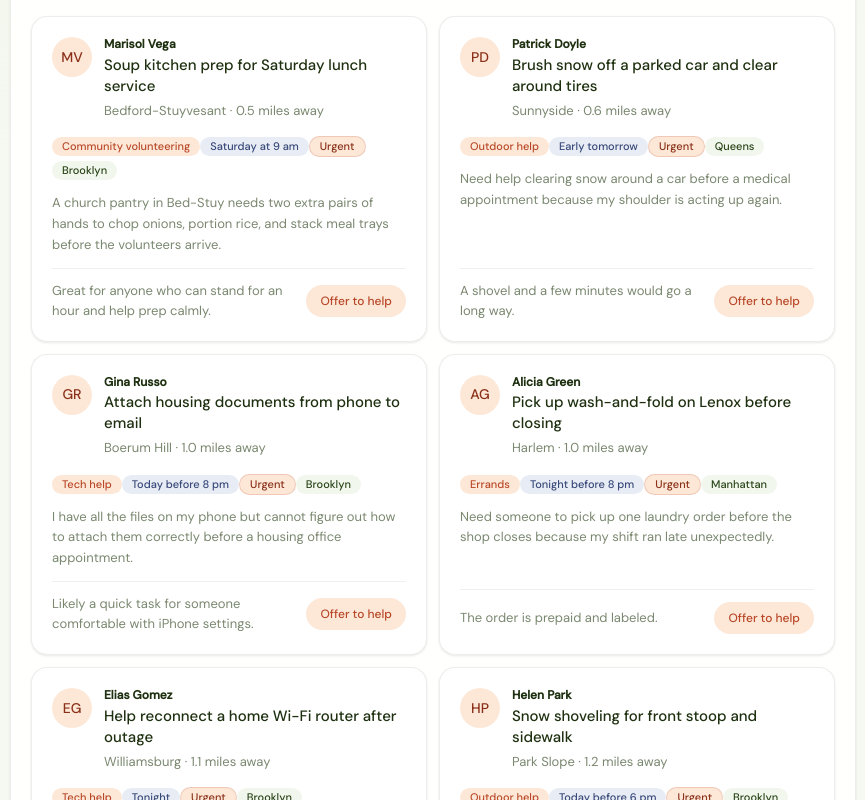
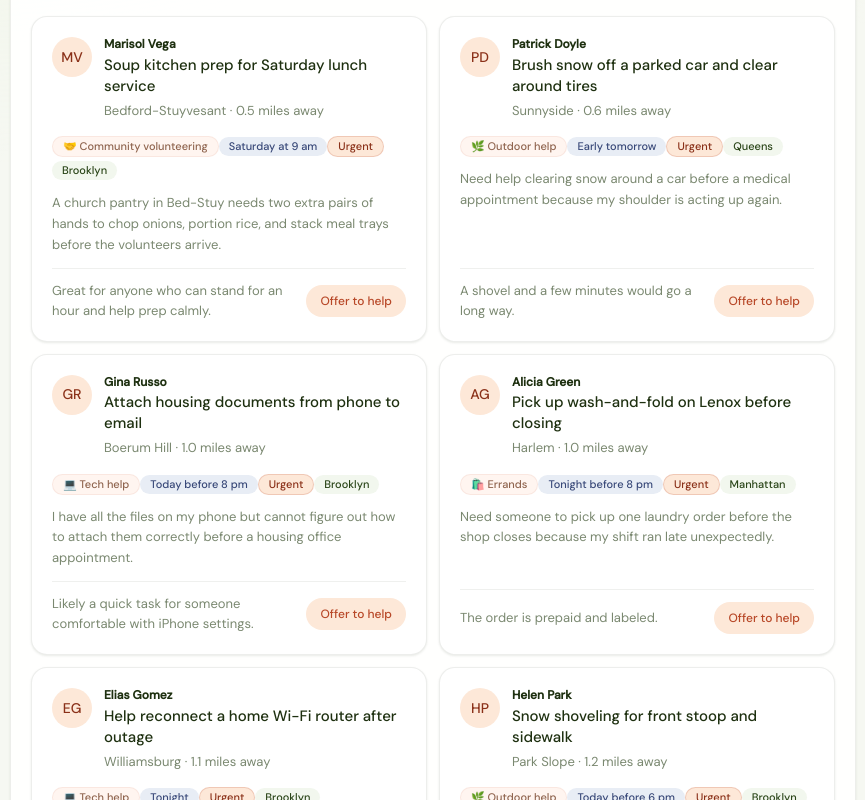
Before and after one commit to sarajakub/gather, a Next.js app: page /home in a window 1280 px wide. Shown: the part 1000-1800 px from the top of the page, without its empty margins (56-921 px from the left). Built offline with nearby package versions, Linux system fonts and the light colour scheme.

Commit message:
add emojis to pills

```diff
--- a/app/globals.css
+++ b/app/globals.css
@@ -917,8 +917,9 @@ select {
 }
 
 .badge-need {
-  background: var(--color-peach-100);
-  color: var(--color-peach-700);
+  background: var(--color-peach-50);
+  color: #8f644e;
+  border: 1px solid rgba(184, 72, 40, 0.08);
 }
 
 .badge-skill {
--- a/components/home-page.tsx
+++ b/components/home-page.tsx
@@ -34,6 +34,22 @@ function getUrgencyBadgeClass(urgency: HelpRequest["urgency"]) {
   if (urgency === "Urgent") return "badge-urgent";
   if (urgency === "New") return "badge-new";
   return "badge-open";
+}
+
+function getCategoryLabel(category: HelpRequest["category"]) {
+  const categoryEmojiMap: Record<HelpRequest["category"], string> = {
+    "Food support": "🍲",
+    "Outdoor help": "🌿",
+    "Moving help": "📦",
+    Errands: "🛍️",
+    "Home help": "🪜",
+    "Community volunteering": "🤝",
+    "Family support": "🏡",
+    "Tech help": "💻",
+    "Care visits": "💛",
+  };
+
+  return `${categoryEmojiMap[category]} ${category}`;
 }
 
 function getInitials(name: string | null | undefined) {
@@ -291,7 +307,9 @@ export default function HomePage() {
                       </div>
 
                       <div className="card-post-badges">
-                        <span className="badge badge-need">{request.category}</span>
+                        <span className="badge badge-need">
+                          {getCategoryLabel(request.category)}
+                        </span>
                         <span className="badge badge-time">{request.timing}</span>
                         <span className={`badge ${getUrgencyBadgeClass(request.urgency)}`}>
                           {request.urgency}
```
